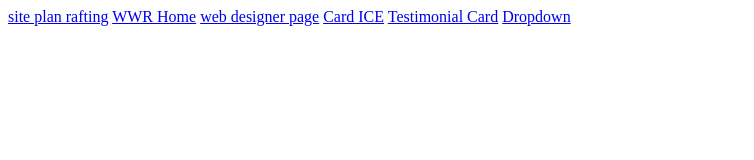
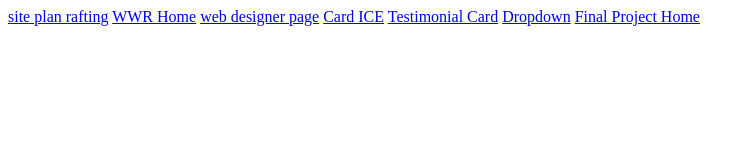
Before and after one commit to AlexandraErickson/wdd130, a plain HTML site: page index.html in a window 1280 px wide. Shown: the whole page, without its empty margins (0-754 px from the left). Drawn offline with Linux system fonts and the light colour scheme.

Commit message:
adding link to fp

```diff
--- a/index.html
+++ b/index.html
@@ -14,5 +14,6 @@
 <a href="..//wdd130/wdd130/otherstuff/cardICE/card.html">Card ICE</a>
 <a href="..//wdd130/wdd130/otherstuff/testimonial/test.html">Testimonial Card</a>
 <a href="./wdd130/otherstuff/dropdown/dropdown.html">Dropdown</a>
+<a href="..//wdd130/wdd130/ali's_site/home.html">Final Project Home</a>
 </body>
  </html>
```
Also changed, not shown: wdd130/ali's_site/child_pages/crochet.html (line endings or trailing spaces).
